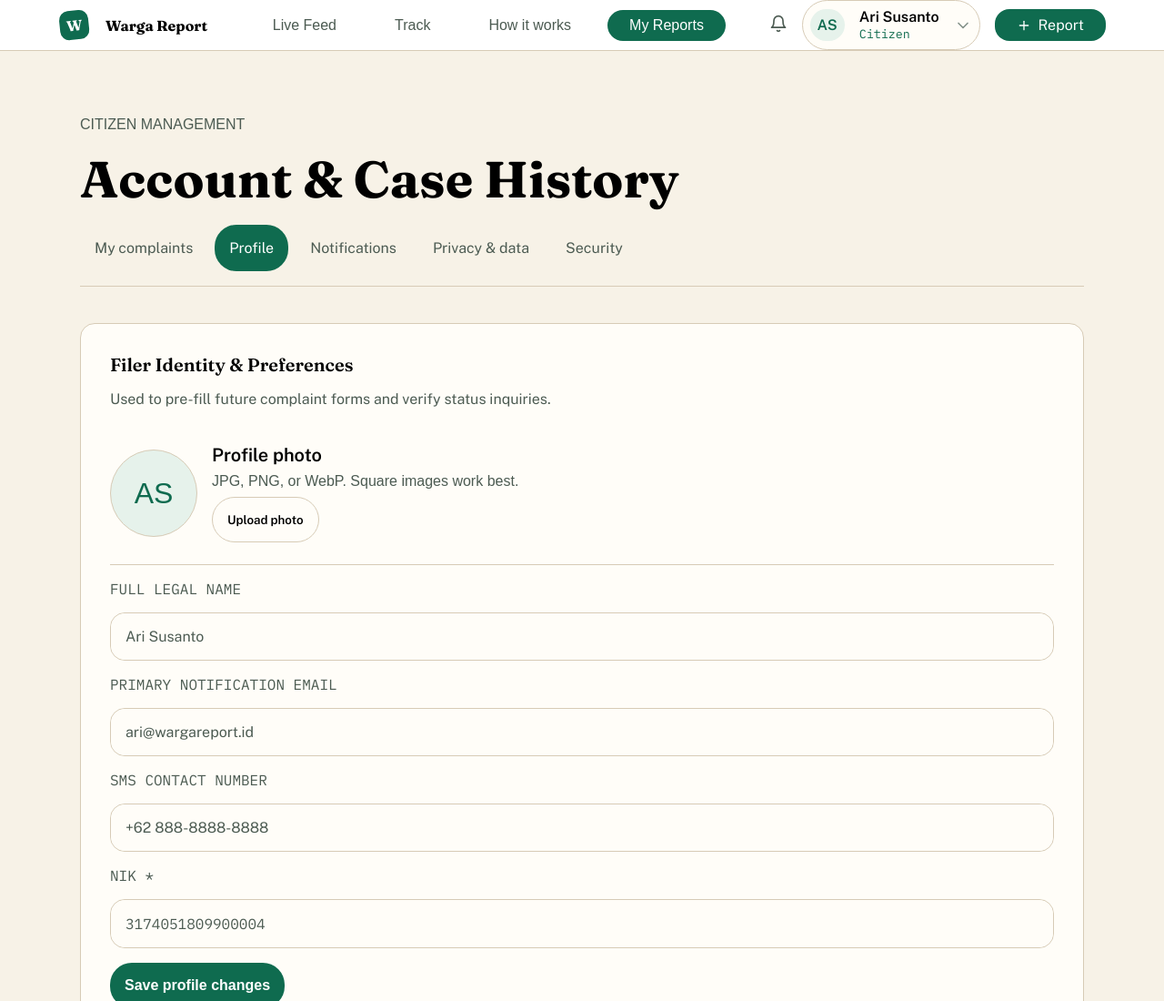
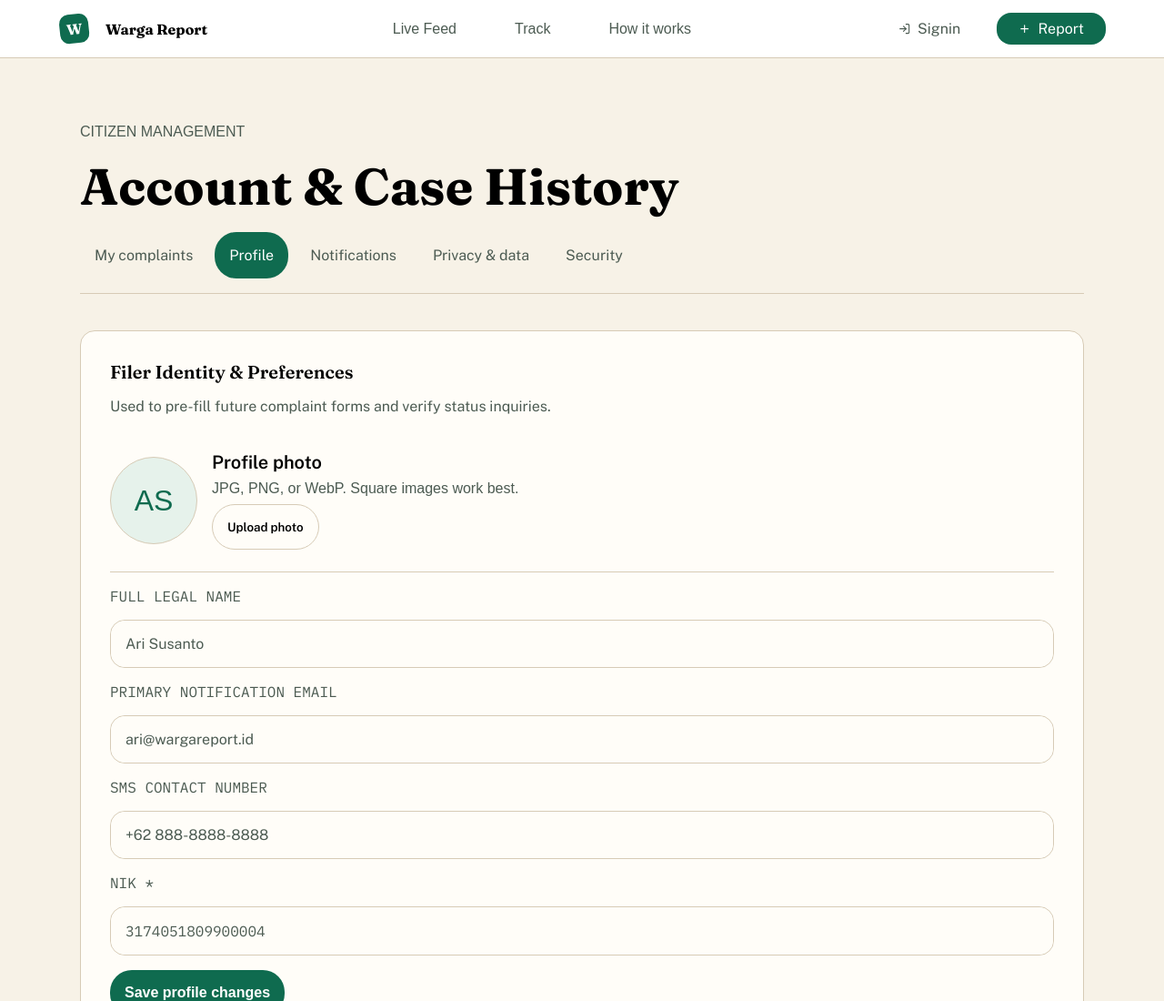
Before and after one commit to daberpro/koda-b10-weekly3, a plain HTML site: page citizen-account-flow-profile.html in a window 1280 px wide. Shown: the top 1100 px of the page at 91% size. Drawn offline with nearby package versions, Linux system fonts and the light colour scheme.

Commit message:
fix: fix the signin and register logic to handle when user logout and login into another account, and set when signin success to redirect to user profile

```diff
--- a/citizen-account-flow-profile.html
+++ b/citizen-account-flow-profile.html
@@ -6,18 +6,19 @@
     <meta name="viewport" content="width=device-width, initial-scale=1.0">
     <title>Warga Report</title>
     <link rel="stylesheet" href="style.css">
+    <script src="script.js"></script>
 </head>
 
 <body>
 
-    <nav class="display-flex content-center items-center flex-row width-full border-bottom-default">
+    <nav class="navbar display-flex height-4 content-center items-center flex-row width-full border-bottom-default">
         <div class="width-90percent display-flex content-between items-center height-full">
             <a href="index.html"
-                class="width-fit decoration-none text-color-black height-full display-flex content-start items-center flex-row gap-1">
+                class="width-fit text-color-black decoration-none height-full display-flex content-start items-center flex-row gap-1">
                 <img src="assets/icons/logo.svg" alt="logo">
                 <span class="fraunces-font weight-700 font-size-1">Warga Report</span>
             </a>
-            <div class="width-fit height-full display-flex content-center items-center flex-row">
+            <div class="navbar-menu width-fit height-full display-flex content-center items-center flex-row">
                 <div class="display-flex content-center items-center gap-1">
                     <a class="decoration-none text-color-default font-size-1 pad-y-half pad-x-1half"
                         href="live-feed.html">Live
@@ -27,67 +28,36 @@
                     <a class="decoration-none text-color-default font-size-1 pad-y-half pad-x-1half"
                         href="how-it-works.html">How it
                         works</a>
-                    <a class="decoration-none text-color-white bg-primary radius-1half font-size-1 pad-y-half pad-x-1half"
-                        href="how-it-works.html">My Reports</a>
                 </div>
             </div>
-            <div class="width-fit height-full display-flex content-end items-center flex-row gap-1">
+            <div id="nav-btn-container"
+                class="width-fit height-full gap-1 display-flex content-end items-center flex-row">
 
-                <button class="bg-transparent outline-none border-none">
-                    <svg class="font-size-1fourth" width="1em" height="1em" viewBox="0 0 17 17" fill="none"
-                        xmlns="http://www.w3.org/2000/svg">
-                        <g clip-path="url(#clip0_214_700)">
+                <button id="signin"
+                    class="width-fit bg-transparent outline-none border-none cursor-pointer height-fit text-color-default decoration-none pad-y-half pad-x-1half gap-half display-flex content-center items-center"
+                    href="signin.html">
+                    <svg width="1em" height="1em" viewBox="0 0 12 12" fill="none" xmlns="http://www.w3.org/2000/svg">
+                        <g clip-path="url(#clip0_2_191)">
                             <path
-                                d="M12.75 5.66675C12.75 4.53958 12.3022 3.45857 11.5052 2.66154C10.7082 1.86451 9.62717 1.41675 8.5 1.41675C7.37283 1.41675 6.29183 1.86451 5.4948 2.66154C4.69777 3.45857 4.25 4.53958 4.25 5.66675C4.25 10.6251 2.125 12.0417 2.125 12.0417H14.875C14.875 12.0417 12.75 10.6251 12.75 5.66675Z"
-                                stroke-width="1.41667" stroke-linecap="round" stroke-linejoin="round"
+                                d="M7.5 1.5H9.5C9.76522 1.5 10.0196 1.60536 10.2071 1.79289C10.3946 1.98043 10.5 2.23478 10.5 2.5V9.5C10.5 9.76522 10.3946 10.0196 10.2071 10.2071C10.0196 10.3946 9.76522 10.5 9.5 10.5H7.5"
+                                stroke-linecap="round" stroke-linejoin="round" stroke="#4C5B52" />
+                            <path d="M5 8.5L7.5 6L5 3.5" stroke-linecap="round" stroke-linejoin="round"
                                 stroke="#4C5B52" />
-                            <path
-                                d="M9.72543 14.875C9.6009 15.0897 9.42215 15.2679 9.20709 15.3918C8.99203 15.5156 8.7482 15.5808 8.50001 15.5808C8.25183 15.5808 8.008 15.5156 7.79294 15.3918C7.57788 15.2679 7.39913 15.0897 7.2746 14.875"
-                                stroke-width="1.41667" stroke-linecap="round" stroke-linejoin="round"
-                                stroke="#4C5B52" />
+                            <path d="M7.5 6H1.5" stroke-linecap="round" stroke-linejoin="round" stroke="#4C5B52" />
                         </g>
                         <defs>
-                            <clipPath id="clip0_214_700">
-                                <rect width="17" height="17" fill="white" />
-                            </clipPath>
-                        </defs>
-                    </svg>
-
-
-                </button>
-
-                <button
-                    class="border-default bg-third radius-2 pad-half display-flex items-center content-center gap-1">
-                    <div
-                        class="bg-secondary public-sans-font weight-600 font-size-1 text-color-primary pad-half radius-2">
-                        AS
-                    </div>
-                    <div class="display-flex items-start content-center flex-column">
-                        <span class="public-sans-font weight-600 font-size-1">Ari Susanto</span>
-                        <span class="ibm-plex-mono-font text-color-primary">Citizen</span>
-                    </div>
-                    <div class="display-flex items-center height-full content-center flex-column">
-                        <svg class="font-size-1fourth" width="1em" height="1em" viewBox="0 0 12 12" fill="none"
-                            xmlns="http://www.w3.org/2000/svg">
-                            <g clip-path="url(#clip0_214_711)">
-                                <path d="M3 4.5L6 7.5L9 4.5" stroke-linecap="round" stroke-linejoin="round"
-                                    stroke="#84928A" />
-                            </g>
-                            <defs>
-                                <clipPath id="clip0_214_711">
+                            <clipPath id="clip0_2_191">
                                 <rect width="12" height="12" fill="white" />
                             </clipPath>
                         </defs>
                     </svg>
 
-                    </div>
+                    <span class="public-sans-font font-size-1">Signin</span>
                 </button>
 
-                <a class="width-fit height-fit text-color-default decoration-none" href="">
-                    <div
-                        class="pad-y-half pad-x-1half gap-half display-flex content-center items-center bg-primary radius-1">
-                        <svg width="1em" height="1em" viewBox="0 0 12 12" fill="none"
-                            xmlns="http://www.w3.org/2000/svg">
+                <button
+                    class="pad-y-half cursor-pointer outline-none border-none pad-x-1half gap-half display-flex content-center items-center bg-primary radius-1">
+                    <svg width="1em" height="1em" viewBox="0 0 12 12" fill="none" xmlns="http://www.w3.org/2000/svg">
                         <g clip-path="url(#clip0_2_198)">
                             <path d="M6 2.5V9.5" stroke-linecap="round" stroke-linejoin="round" stroke="white" />
                             <path d="M2.5 6H9.5" stroke-linecap="round" stroke-linejoin="round" stroke="white" />
@@ -100,12 +70,34 @@
                     </svg>
 
                     <span class="public-sans-font text-color-white font-size-1">Report</span>
-                    </div>
-                </a>
+                </button>
 
             </div>
         </div>
     </nav>
+    <script>
+
+        const modalSigninRegister = ModalComponentLoginRegister();
+        document.body.appendChild(modalSigninRegister);
+
+
+        const signinButton = document.getElementById("signin");
+        signinButton.onclick = e => {
+            modalSigninRegister.classList.toggle("display-flex");
+            modalSigninRegister.classList.toggle("display-none");
+        };
+
+        if (verifyUserCredential({})) {
+            const { email: emailId } = getData(storageKeys.ID);
+            const { [emailId]: { fullname, email } } = getData(storageKeys.PROFILE);
+            signinButton.classList.toggle("display-flex");
+            signinButton.classList.toggle("display-none");
+            const userDropdownMenu = UserDropdownMenuComponent({ fullname, email });
+            const navBtnContainer = document.getElementById("nav-btn-container");
+            navBtnContainer.insertBefore(userDropdownMenu, signinButton)
+        }
+
+    </script>
 
     <main class="display-flex flex-column content-center items-center width-full bg-main-color pad-y-3">
 
@@ -140,22 +132,31 @@
 
                         <div class="display-flex pad-y-1half items-start flex-column content-center width-full gap-1">
 
-                            <form class="width-full bg-third pad-2 radius-1 border-default display-flex items-start content-center flex-column gap-1"
+                            <form
+                                class="width-full bg-third pad-2 radius-1 border-default display-flex items-start content-center flex-column gap-1"
                                 action="">
 
-                                <span class="fraunces-font weight-600 font-size-1fourth">Filer Identity & Preferences</span>
-                                <span class="public-sans-font text-color-default font-size-1">Used to pre-fill future complaint forms and verify status inquiries.</span>
+                                <span class="fraunces-font weight-600 font-size-1fourth">Filer Identity &
+                                    Preferences</span>
+                                <span class="public-sans-font text-color-default font-size-1">Used to pre-fill future
+                                    complaint forms and verify status inquiries.</span>
 
-                                <div class="display-flex width-full border-bottom-default pad-y-1half gap-1 items-center content-center flex-row">
+                                <div
+                                    class="display-flex width-full border-bottom-default pad-y-1half gap-1 items-center content-center flex-row">
                                     <div class="width-fit">
-                                        <div class="width-6 height-6 bg-secondary radius-full border-default pad-1 display-flex items-center content-center">
+                                        <div
+                                            class="width-6 height-6 bg-secondary radius-full border-default pad-1 display-flex items-center content-center">
                                             <span class="font-size-2 text-color-primary">AS</span>
                                         </div>
                                     </div>
-                                    <div class="flex-grow-1 display-grid content-start items-start flex-column gap-half">
+                                    <div
+                                        class="flex-grow-1 display-grid content-start items-start flex-column gap-half">
                                         <span class="font-size-1fourth public-sans-font weight-600">Profile photo</span>
-                                        <span class="font-size-1 text-color-default">JPG, PNG, or WebP. Square images work best.</span>
-                                        <button class="pad-1 border-default width-fit public-sans-font weight-600 cursor-pointer radius-2 bg-third outline-none">Upload photo</button>
+                                        <span class="font-size-1 text-color-default">JPG, PNG, or WebP. Square images
+                                            work best.</span>
+                                        <button
+                                            class="pad-1 border-default width-fit public-sans-font weight-600 cursor-pointer radius-2 bg-third outline-none">Upload
+                                            photo</button>
                                     </div>
                                 </div>
 
@@ -165,7 +166,8 @@
                                         for="fullname">Full Legal Name</label>
                                     <div
                                         class="width-full display-flex items-center content-between flex-row bg-third border-default radius-1">
-                                        <input placeholder="e.g. Budi Santoso" id="fullname" value="Ari Susanto" type="text"
+                                        <input placeholder="e.g. Budi Santoso" id="fullname" value="Ari Susanto"
+                                            type="text"
                                             class="bg-third flex-grow-1 border-none radius-1 pad-1 text-color-default font-size-1 public-sans-font weight-400 outline-none">
                                     </div>
                                 </div>
@@ -187,7 +189,8 @@
                                         for="phone">SMS Contact Number</label>
                                     <div
                                         class="width-full display-flex items-center content-between flex-row bg-third border-default radius-1">
-                                        <input placeholder="Phone Number" id="phone" value="+62 888-8888-8888" type="text"
+                                        <input placeholder="Phone Number" id="phone" value="+62 888-8888-8888"
+                                            type="text"
                                             class="bg-third flex-grow-1 border-none radius-1 pad-1 text-color-default font-size-1 public-sans-font weight-400 outline-none">
                                     </div>
                                 </div>
--- a/script.js
+++ b/script.js
@@ -38,8 +38,12 @@ function getData(storageKey) {
  * @param {string} storageKey
  * @param {string} data
  */
-function savetData(storageKey, data) {
+function saveData(storageKey, data) {
     localStorage.setItem(storageKey, data);
+}
+
+function removeData(storageKey){
+    localStorage.removeItem(storageKey);
 }
 
 /**
@@ -127,25 +131,26 @@ function getUserCredential() {
  * @param {string} token
  * @returns {Boolean}
  */
-function verifyUserCredential(token) {
+function verifyUserCredential({token, inputMail}) {
     const decrypt = atob(token || getData(storageKeys.CREDENTIAL)?.token || "");
-    const { userId, email } = getData(storageKeys.ID) || { userId: "" };
+    const { email } = getData(storageKeys.ID) || { email: "" };
     const userProfile = getData(storageKeys.PROFILE);
-    if (userId && userProfile) {
-        const { password, email: profileMail } = userProfile[userId];
+    if ((email && userProfile) || (inputMail && userProfile)) {
+        const { password, email: profileMail } = userProfile[email || inputMail];
         let restLength = 30 - password.length;
         if (restLength < 0) {
             restLength = 0;
         }
         const data = password + "#".repeat(restLength);
-        return data === decrypt && email === profileMail;
+        return data === decrypt && (email === profileMail || inputMail === profileMail);
     }
     return false;
 }
 
+// TODO HARUS DI FIX
 function getUserProfileData() {
     const credential = getUserCredential();
-    if (!verifyUserCredential(credential)) {
+    if (!verifyUserCredential({token: credential})) {
         return {};
     }
     return getData(storageKeys.PROFILE);
@@ -155,12 +160,20 @@ function signinUser(e) {
     e.preventDefault();
     const formData = new FormData(e.target);
     const token = createUserCredential(formData.get("password"));
-    if (verifyUserCredential(token)) {
-        savetData(storageKeys.CREDENTIAL, JSON.stringify({ token }));
+
+    if(!getData(storageKeys.CREDENTIAL)){
+        removeData(storageKeys.ID);
+    }
+
+    if (verifyUserCredential({token, inputMail: formData.get("email")})) {
+        saveData(storageKeys.CREDENTIAL, JSON.stringify({ token }));
+        saveData(storageKeys.ID, JSON.stringify({ email: formData.get("email") }));
         e.currentTarget.closest(".container-modal").classList.toggle("display-flex");
         e.currentTarget.closest(".container-modal").classList.toggle("display-none");
-    } else {
-        alert("Password atau email salah")
+        location.replace("citizen-account-flow-profile.html");
+    }else{
+        removeData(storageKeys.CREDENTIAL);
+        alert("Password atau email salah");
     };
 
 }
@@ -183,8 +196,8 @@ function registerUser(e) {
         password: formData.get("password"),
     };
     e.target.reset();
-    savetData(storageKeys.ID, JSON.stringify({ userId, email: registerInfo.email }));
-    savetData(storageKeys.PROFILE, JSON.stringify({ ...allUsers, [userId]: registerInfo }));
+    saveData(storageKeys.ID, JSON.stringify({ email: registerInfo.email }));
+    saveData(storageKeys.PROFILE, JSON.stringify({ ...allUsers, [registerInfo.email]: registerInfo }));
 }
 
 function UserDropdownSubmenu({ fullname = "", email = "" } = {}) {
@@ -253,7 +266,7 @@ function UserDropdownSubmenu({ fullname = "", email = "" } = {}) {
                         "button",
                         {
                             type: "button",
-                            class: "border-none font-size-1 bg-transparent public-sans-font width-full text-color-default outline-none display-flex items-center content-start flex-row gap-half",
+                            class: "border-none cursor-pointer font-size-1 bg-transparent public-sans-font width-full text-color-default outline-none display-flex items-center content-start flex-row gap-half",
                         },
                         "",
                         [
@@ -284,7 +297,8 @@ function UserDropdownSubmenu({ fullname = "", email = "" } = {}) {
                         ],
                         {
                             click: () => {
-                                localStorage.removeItem(storageKeys.CREDENTIAL);
+                                removeData(storageKeys.ID);
+                                removeData(storageKeys.CREDENTIAL);
                                 location.reload();
                             },
                         },
```
Also changed, not shown: how-it-works.html (+13 -2 lines), index.html (+3 -3 lines), live-feed.html (+13 -2 lines), track.html (+13 -2 lines). Lines whose indentation alone changed are shown as unchanged.
